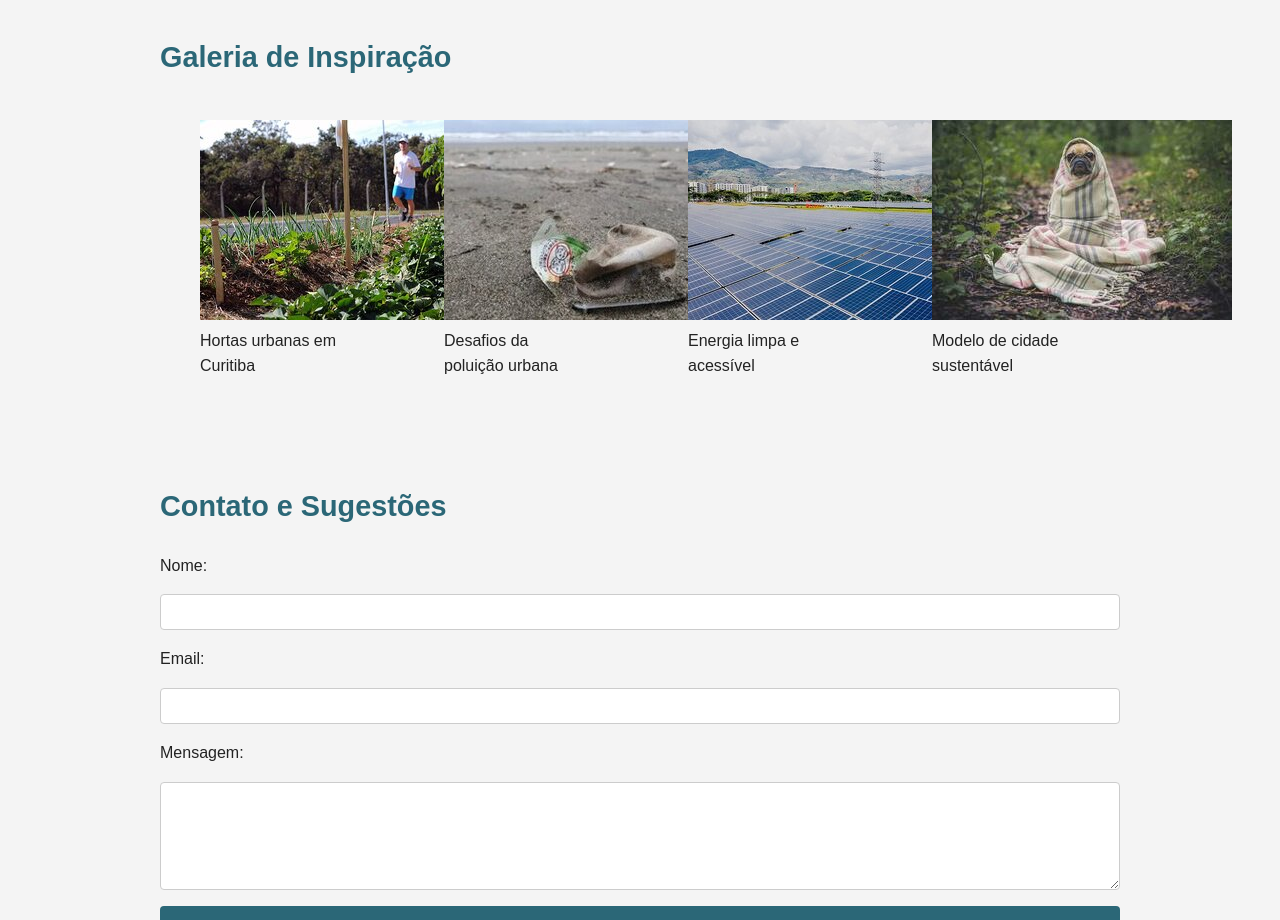
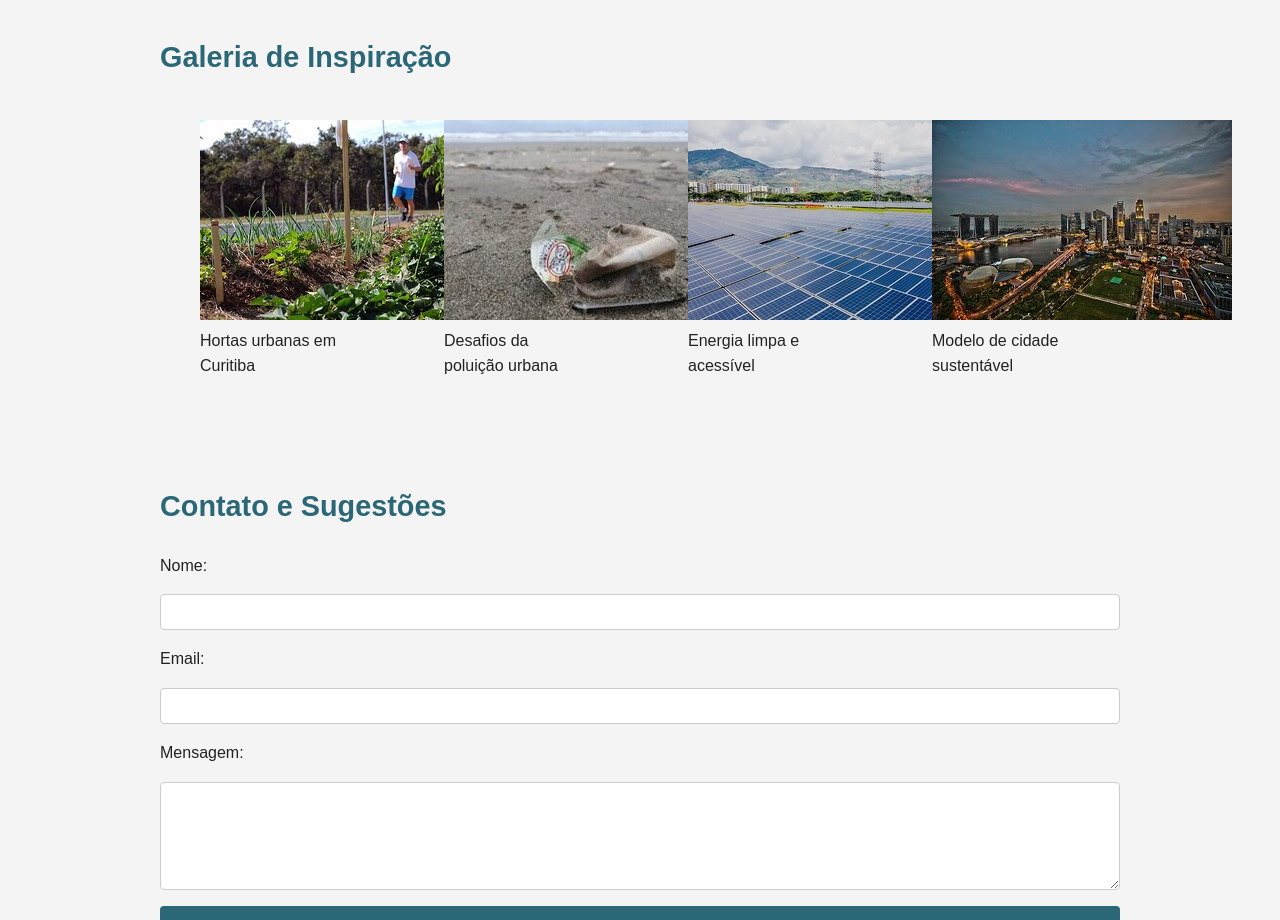
Before and after one commit to luizasilva22/Campo-cidade, a plain HTML site: page index.html in a window 1280 px wide. Shown: the part 940-1860 px from the top of the page. Drawn offline with Linux system fonts and the light colour scheme.

Commit message:
Update index.html

```diff
--- a/index.html
+++ b/index.html
@@ -62,7 +62,7 @@
       <figcaption>Energia limpa e acessível</figcaption>
     </figure>
     <figure>
-      <img src="imagens/imagem4.jpg" alt="Cidade sustentável">
+      <img src="imagens/1_singapore_city_skyline_dusk_panorama_2011 (1).jpg" alt="Cidade sustentável">
       <figcaption>Modelo de cidade sustentável</figcaption>
     </figure>
     </div>
```
